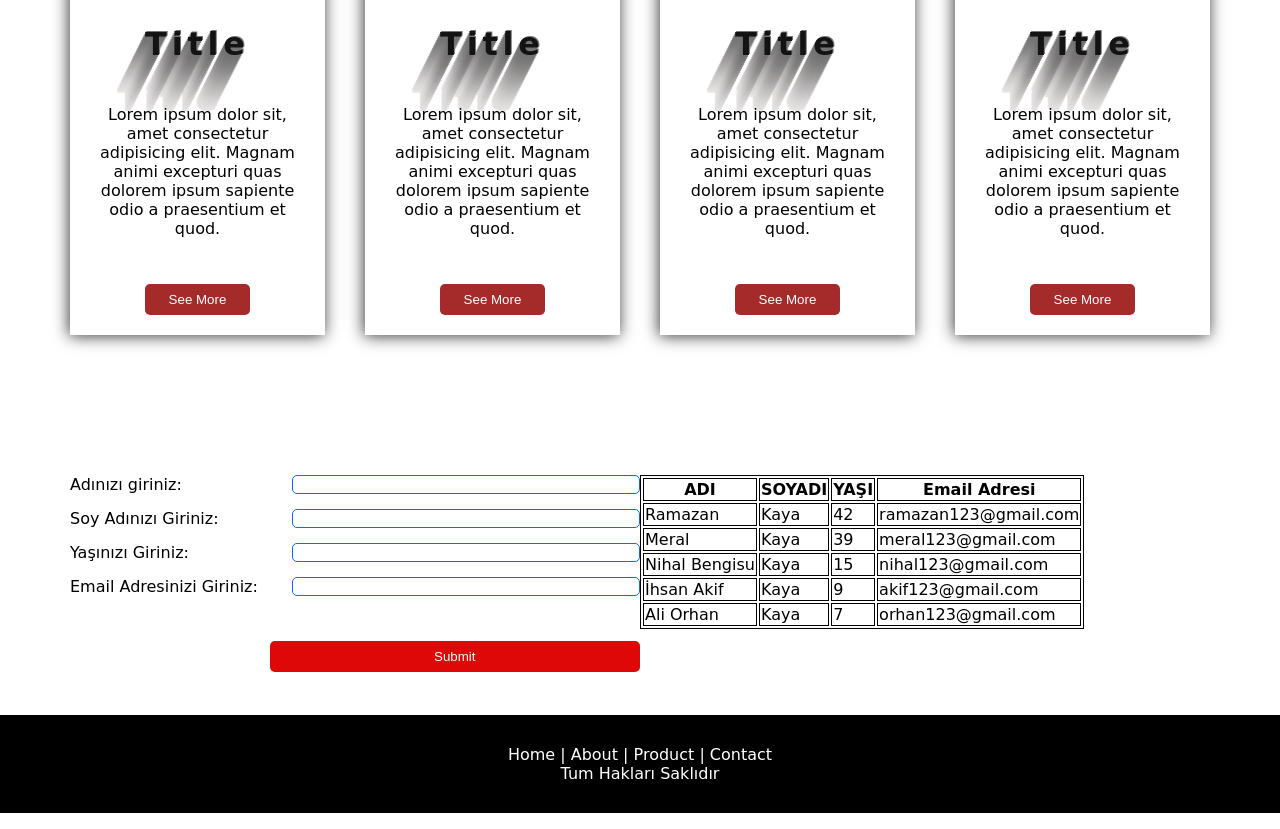
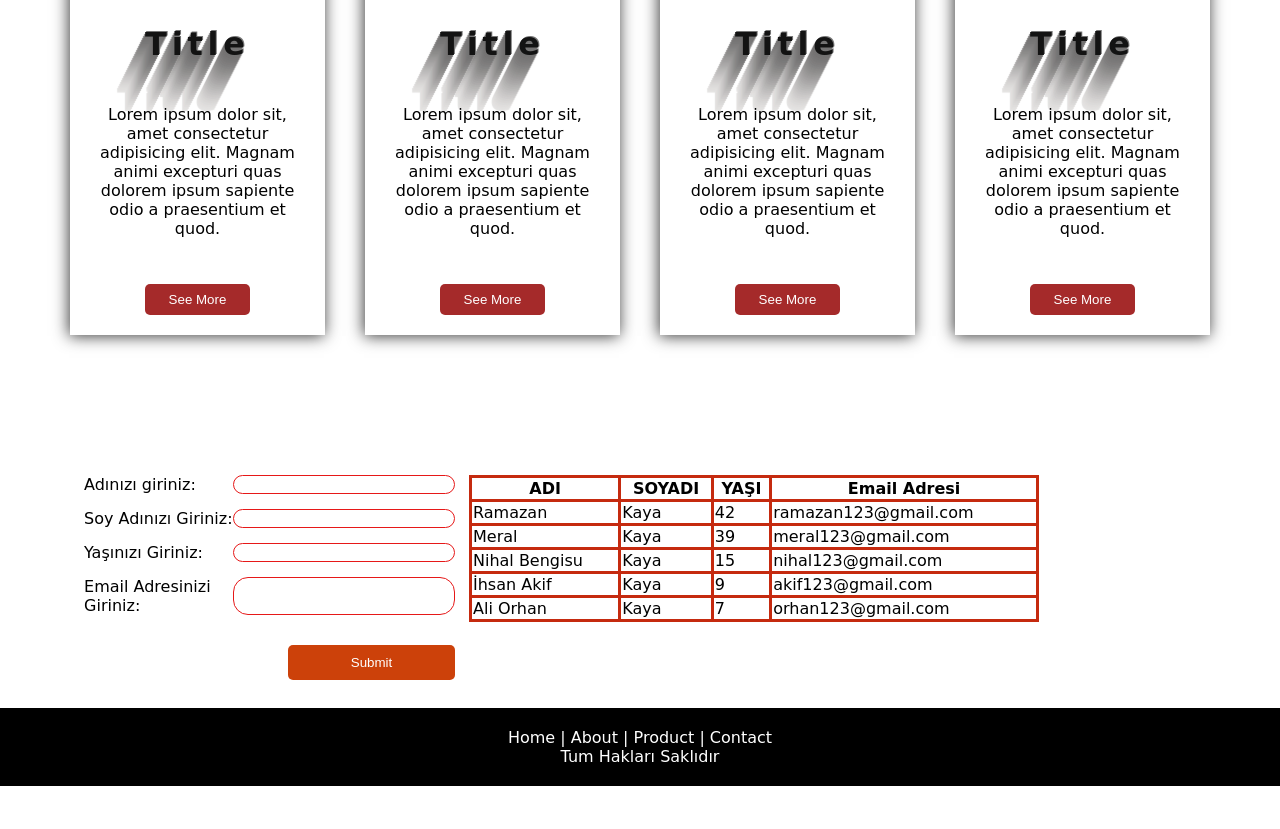
Before and after one commit to bengisli/bengisli.github.io, a plain HTML site: page index.html in a window 1280 px wide. Shown: the part 676-1505 px from the top of the page. After the commit the page ends 1478 px from the top, so only its background shows below. Drawn offline with Linux system fonts and the light colour scheme; a web font is replaced by a local one.

Commit message:
Update style.css

```diff
--- a/style.css
+++ b/style.css
@@ -68,7 +68,7 @@ body {
   /*Ders 6 Kodlar*/
 
   #btn:hover {
-    background-color: white;
+    background-color: rgb(255, 255, 255);
     color: rgb(196, 50, 13);
     border: 1px solid rgb(158, 52, 3);
     transition: 1s;
@@ -111,7 +111,7 @@ body {
     background-color: white;
     color: rgb(190, 98, 11);
     border: 1px solid rgb(204, 90, 14);
-    transition: 1s;
+    transition: 2s;
     cursor: pointer;
   }
   .subMenuTitle {
@@ -136,54 +136,58 @@ body {
     padding: 70px;
   }
   #formContainer{
-    width: 50%;
-    float:left;
+    width: 35%;
+    float: left;
+    display: flex;
+    justify-content: center;
   }
   #tableContainer{
     width: 50%;
     float: right;
+    display: flex;
+    justify-content: center;
   }
   .infoBox{
     display: flex;
     margin-bottom: 15px;
   }
   .infoLabel{
-    width: 55%;
+    width: 45%;
   }
   .infoInput{
-    width: 85%;
-    border: 1px solid rgb(0, 110, 255);
-    border-radius: 5px;
+    width: 65%;
+    border: 1px solid rgb(230, 24, 24);
+    border-radius: 15px;
   }
   #submitBtn{
-    width: 65%;
+    width: 45%;
     float: right;
-    padding: 8px 24px;
+    padding: 10px 20px;
     border: none;
-    background-color: rgb(223, 8, 8);
+    background-color: rgb(204, 65, 10);
     color: white;
-    margin-top: 30px;
+    margin-top: 15px;
     border-radius: 5px;
   }
 
-    #subMenuBtn:hover {
+  #submitBtn:hover {
       background-color: white;
-      color: rgb(247, 104, 9);
-      border: 1px solid rgb(240, 134, 13);
-      transition: 1s;
+      color: rgb(170, 7, 7);
+      border: 1px solid rgb(202, 6, 6);
+      transition: 3s;
       cursor: pointer;
   }
-  #personallist{
+  #personalList{
       width: 50%;
       border-collapse: collapse;
 
   }
   table,thead,tbody,tr,th,td{
-      border: 1px solid black;
+    border: 3px solid rgb(197, 42, 15);
   }
   #foterp{
     color:white;
    background-color:#000000;
    text-align:center;
-   padding: 30px 0px;
+   padding: 20px 0px;
   }
```
